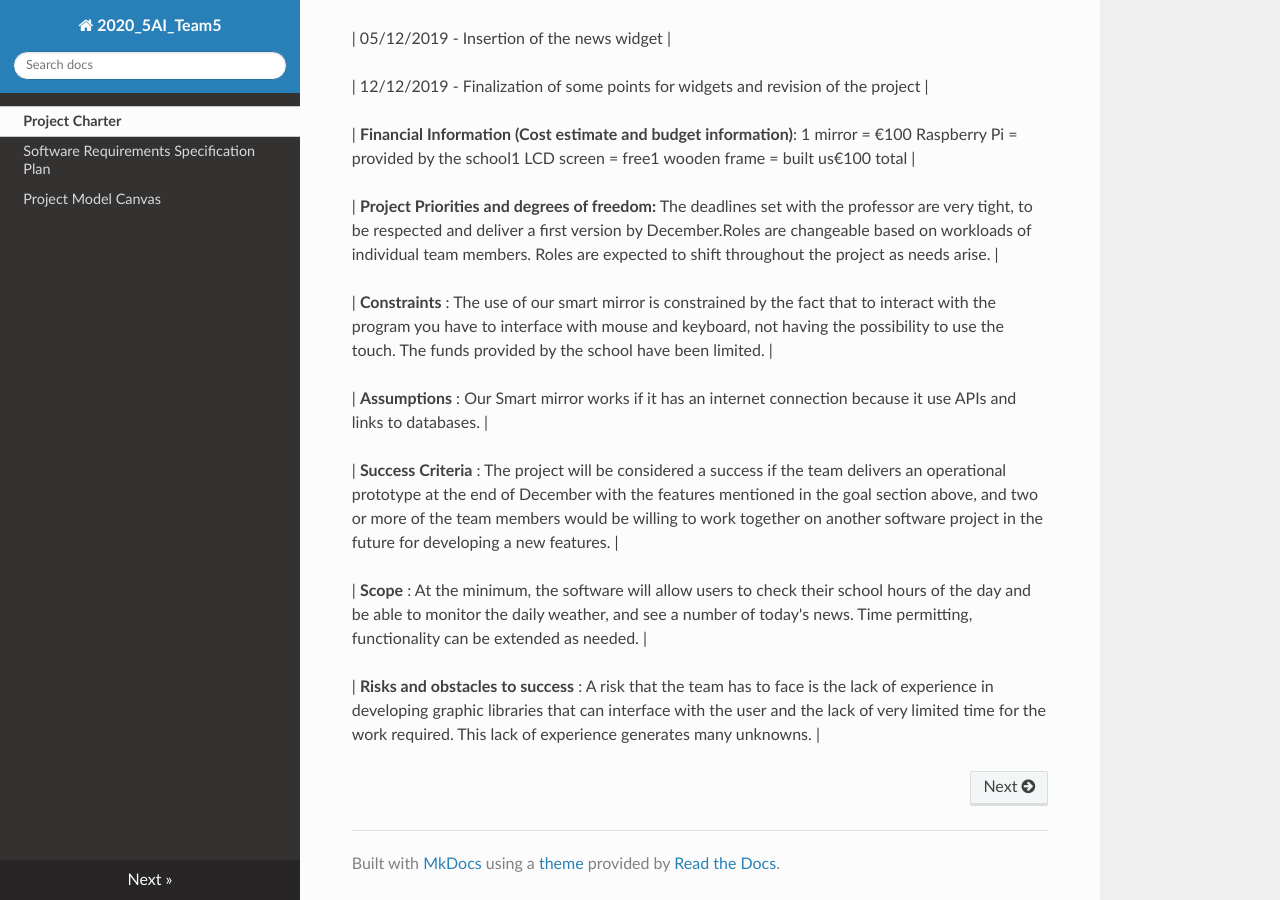
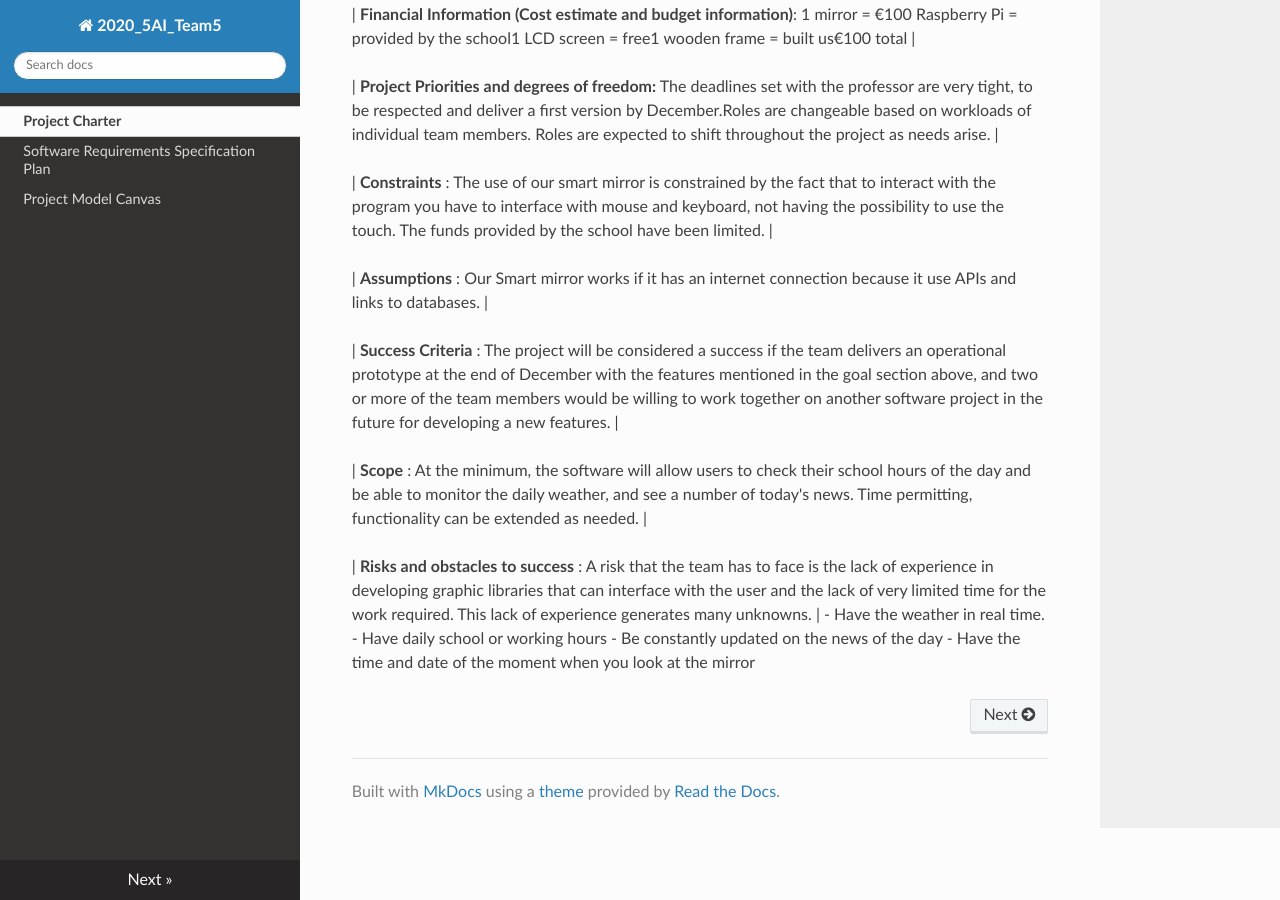
Before and after one commit to diegosalzani/smartmirror_5ai_team5, an MkDocs documentation site: the page built from docs/Project Charter.md, in a window 1280 px wide and 900 px high, scrolled down 868 px. Built offline with MkDocs 1.6.1, drawn with Linux system fonts in a browser that asks for light colours; nearby versions of some CDN libraries; some of the changed text lies outside the part shown.

Commit message:
Update Project Charter.md

```diff
--- a/docs/Project Charter.md
+++ b/docs/Project Charter.md
@@ -45,3 +41,7 @@
 | **Scope** : At the minimum, the software will allow users to check their school hours of the day and be able to monitor the daily weather, and see a number of today&#39;s news.  Time permitting, functionality can be extended as needed. |
 
 | **Risks and obstacles to success** :  A risk that the team has to face is the lack of experience in developing graphic libraries that can interface with the user and the lack of very limited time for the work required.  This lack of experience generates many unknowns. |
+- Have the weather in real time.
+- Have daily school or working hours
+- Be constantly updated on the news of the day
+- Have the time and date of the moment when you look at the mirror
```
Also changed, not shown: other parts of docs/Project Charter.md (+1 -5 lines).
